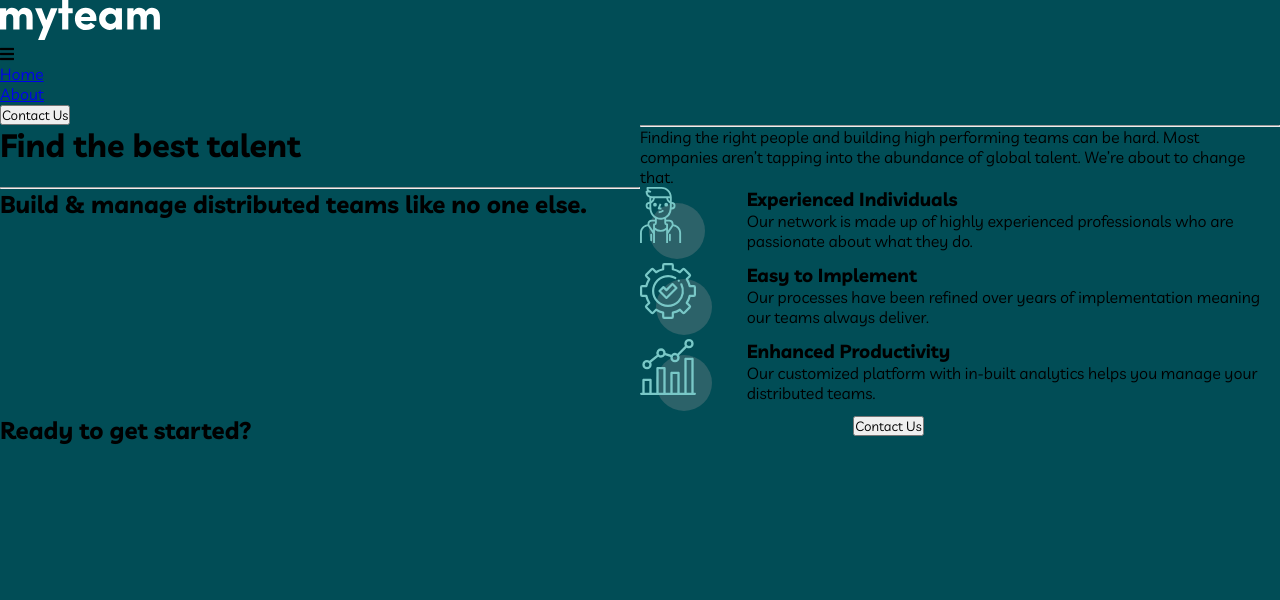
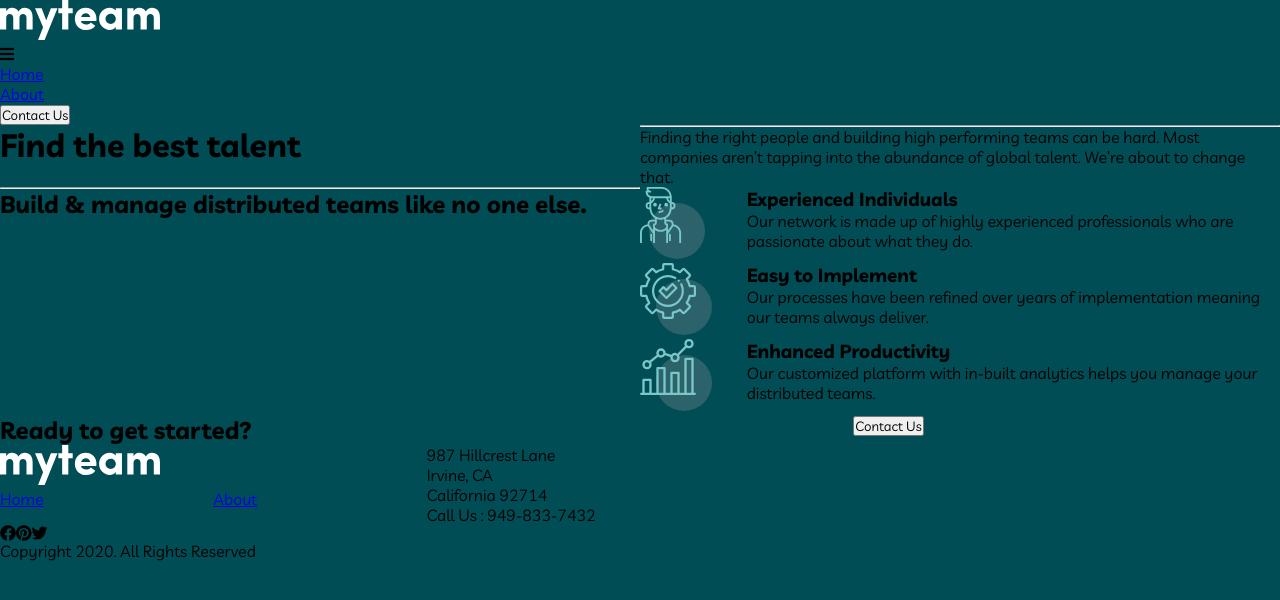
Before and after one commit to clf94-dev/myteam-multi-react, a React (Create React App) app: page / in a window 1280 px wide. Shown: the top 600 px of the page. Built offline with nearby package versions, Linux system fonts and the light colour scheme.

Commit message:
added footer struct

```diff
--- a/src/components/App.jsx
+++ b/src/components/App.jsx
@@ -1,10 +1,11 @@
 import React from 'react'
-import {BrowserRouter as Router, Switch, Route}from 'react-router-dom'
+import {BrowserRouter as Router, Switch, Route} from 'react-router-dom'
 import '../styles/App.css'
 import Navbar from './Navbar'
 import Home from '../pages/Home'
 import About from '../pages/About'
 import Contact from '../pages/Contact'
+import Footer from './Footer'
 
 function App() {
     return (
@@ -12,11 +13,12 @@ function App() {
             <Router>
                 <Navbar/>
                 <Switch>
-<Route path='/' exact component={Home}/>
-<Route path='/about' exact component={About}/>
-<Route path='/contact' exact component={Contact}/>
+                    <Route path='/' exact component={Home}/>
+                    <Route path='/about' exact component={About}/>
+                    <Route path='/contact' exact component={Contact}/>
 
                 </Switch>
+                <Footer/>
             </Router>
         </div>
     )
--- /dev/null
+++ b/src/components/Footer.jsx
@@ -0,0 +1,39 @@
+import {Grid} from '@material-ui/core'
+import React from 'react'
+import {Link} from  'react-router-dom'
+import Logo from '../images/logo.svg'
+
+
+export default function Footer() {
+    return (
+        <Grid container direction='row'>
+            <Grid item sm={4} xs={12}>
+                <img src={Logo} alt="myteam"/>
+                <Grid container direction='row'>
+                    <Grid item xs={6}>
+                        <Link to='/'>
+                            Home</Link>
+                    </Grid>
+                    <Grid item xs={6}>
+                        <Link to='/about'>About</Link>
+                    </Grid>
+                </Grid>
+            </Grid>
+            <Grid item sm={4} xs={12}>
+                <p>987 Hillcrest Lane</p>
+                <p>Irvine, CA</p>
+                <p>California 92714</p>
+                <p>Call Us : 949-833-7432</p>
+            </Grid>
+            <Grid item sm={4} xs={12}></Grid>
+            <Grid item sm={4} xs={12}>
+                <Grid container direction='row'>
+                    <i className='fab fa-facebook'></i>
+                    <i className='fab fa-pinterest'></i>
+                    <i className='fab fa-twitter'></i>
+                </Grid>
+                <p>Copyright 2020. All Rights Reserved</p>
+            </Grid>
+        </Grid>
+    );
+}
--- a/src/pages/Home.jsx
+++ b/src/pages/Home.jsx
@@ -1,5 +1,6 @@
 import React from 'react'
 import Cta from '../components/Cta'
+import Footer from '../components/Footer'
 import HomeFeat from '../components/HomeFeat'
 import TopHome from '../components/TopHome'
 
@@ -9,6 +10,7 @@ function Home() {
            <TopHome/>
            <HomeFeat/>
            <Cta/>
+
         </div>
     )
 }
```
